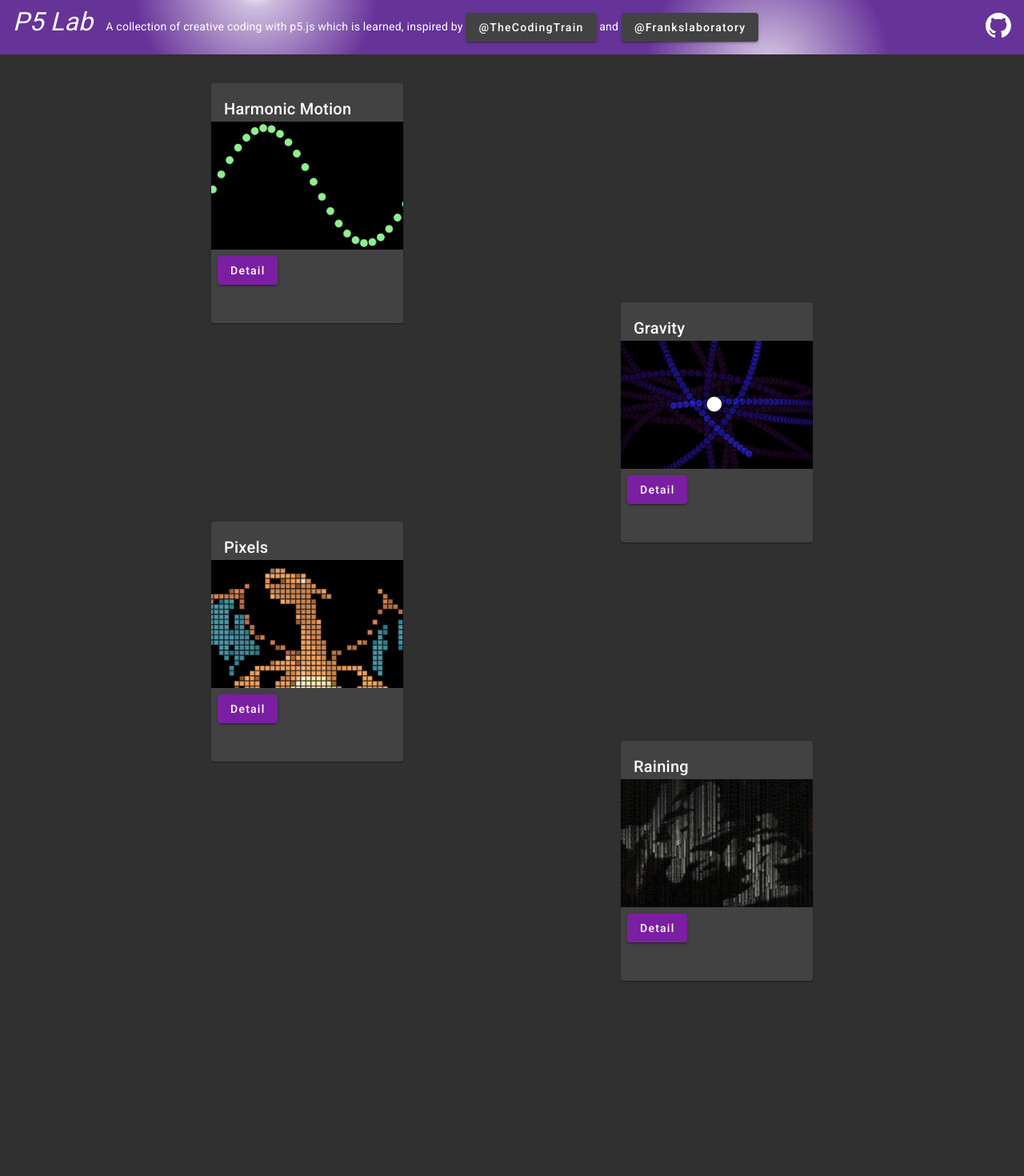
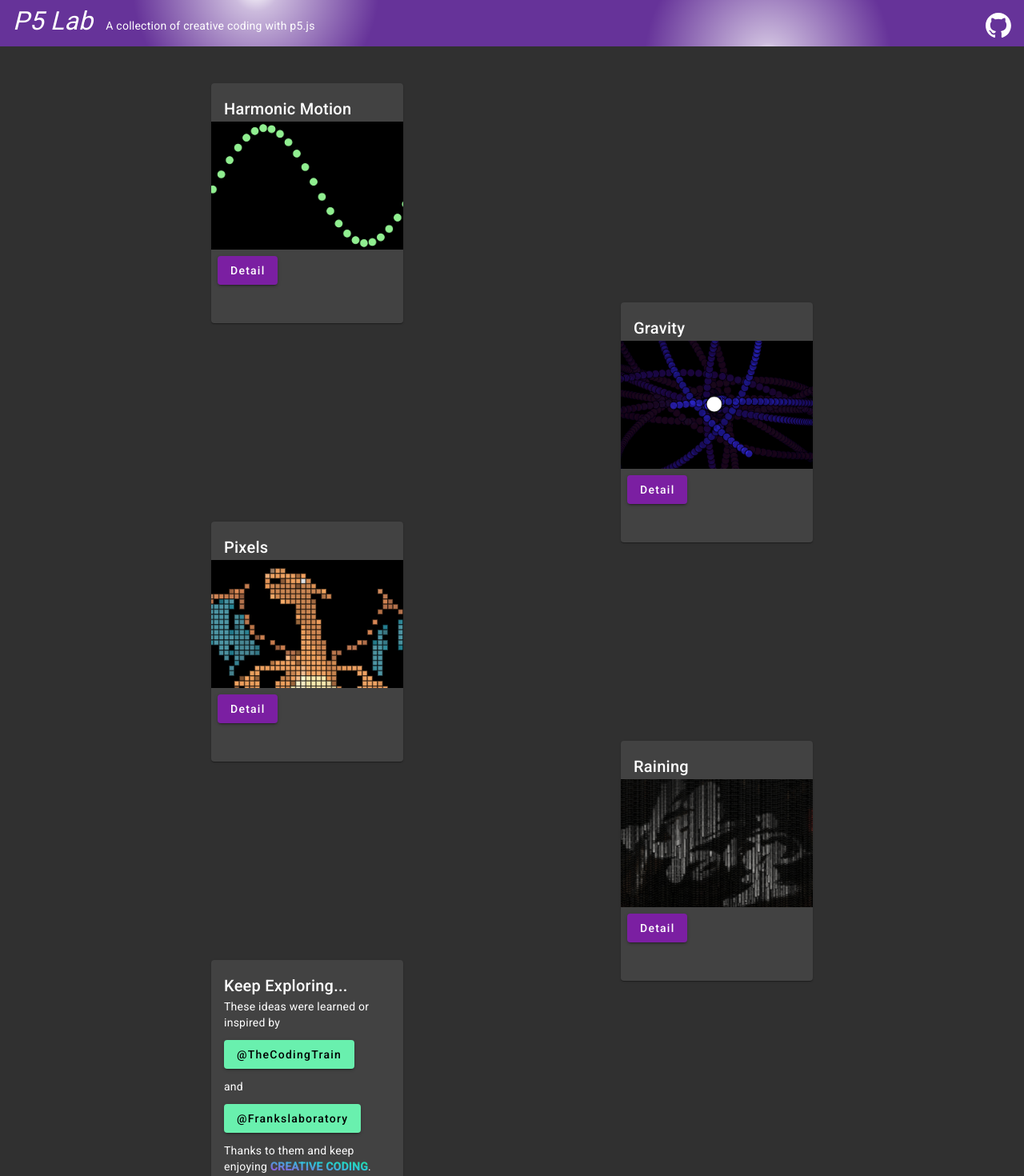
Before and after one commit to LKL2017/P5Lab, an Angular app: page /#/gallery/home in a window 1280 px wide. Shown: the top 1470 px of the page at 80% size. Before the commit the page ends 1250 px from the top, so only its background shows below. Built offline with nearby package versions, Linux system fonts and the light colour scheme.

Commit message:
chore: move link to a mat-card at the bottom of the list

```diff
--- a/src/app/app.component.html
+++ b/src/app/app.component.html
@@ -1,10 +1,7 @@
 <div class="app-container">
   <div class="app-header">
     <span class="title">P5 Lab</span>
-    <span class="description">A collection of creative coding with p5.js which is learned, inspired by
-    <a mat-raised-button href="https://www.youtube.com/watch?v=70MQ-FugwbI&list=PLRqwX-V7Uu6ZV4yEcW3uDwOgGXKUUsPOM" target="_blank">{{ '@TheCodingTrain' }}</a>
-    and
-    <a mat-raised-button href="https://www.youtube.com/@Frankslaboratory" target="_blank">{{ '@Frankslaboratory' }}</a>
+    <span class="description">A collection of creative coding with p5.js
   </span>
   <a class="app-header-icon" href="https://github.com/LKL2017/P5Lab" target="_blank">
     <img src="assets/images/github-mark-white.svg"  alt="github-icon">
--- a/src/di/mock.ts
+++ b/src/di/mock.ts
@@ -1,10 +1,10 @@
 import {InjectionToken} from "@angular/core";
 
 export interface Artifact {
-  type: 'harmonic' | 'gravity' | 'pixel' | 'raining'
-  title: string;
+  type: 'harmonic' | 'gravity' | 'pixel' | 'raining' | 'possibility';
+  title?: string;
   description?: string;
-  preview: string;
+  preview?: string;
 }
 
 export const ArtifactToken = new InjectionToken<Artifact[]>('gallery-list');
@@ -13,5 +13,6 @@ export const MOCK_ARTIFACTS: Artifact[] = [
   {type: 'harmonic', title: 'Harmonic Motion', preview: 'assets/images/harmonic-preview.png'},
   {type: 'gravity', title: 'Gravity', preview: 'assets/images/gravity-preview.png'},
   {type: 'pixel', title: 'Pixels', preview: 'assets/images/image-preview.png'},
-  {type: 'raining', title: 'Raining', preview: 'assets/images/raining-preview.png'}
+  {type: 'raining', title: 'Raining', preview: 'assets/images/raining-preview.png'},
+  {type: 'possibility', title: 'Keep Exploring...' },
 ]
--- a/src/gallery/gallery-home/gallery-home.component.html
+++ b/src/gallery/gallery-home/gallery-home.component.html
@@ -7,11 +7,26 @@
       @if (artifact.preview) {
         <img [src]="artifact.preview"  mat-card-image alt="">
       } @else {
-        <mat-card-content>Developing</mat-card-content>
+        <mat-card-content>
+          <ng-container *ngTemplateOutlet="footDesc"></ng-container>
+        </mat-card-content>
       }
-      <mat-card-actions>
-        <button mat-raised-button color="primary" (click)="toDetail(artifact)" [disabled]="!artifact.preview">Detail</button>
+      <mat-card-actions *ngIf="artifact.preview">
+        <button mat-raised-button color="primary" (click)="toDetail(artifact)">Detail</button>
       </mat-card-actions>
     </mat-card>
   }
 </section>
+
+
+<ng-template #footDesc>
+  <p>These ideas were learned or inspired by
+  <p>
+    <a mat-raised-button color="accent" href="https://www.youtube.com/watch?v=70MQ-FugwbI&list=PLRqwX-V7Uu6ZV4yEcW3uDwOgGXKUUsPOM" target="_blank">{{ '@TheCodingTrain' }}</a>
+  </p>
+  <p>and</p>
+  <p>
+    <a mat-raised-button color="accent" href="https://www.youtube.com/@Frankslaboratory" target="_blank">{{ '@Frankslaboratory' }}</a>
+  </p>
+  <p>Thanks to them and keep enjoying <span class="matter-text">creative coding</span>.</p>
+</ng-template>
--- a/src/gallery/gallery-home/gallery-home.component.scss
+++ b/src/gallery/gallery-home/gallery-home.component.scss
@@ -25,3 +25,24 @@
     }
   }
 }
+
+.matter-text {
+  text-transform: uppercase;
+  display: inline-block;
+  font-weight: bold;
+
+  color: transparent;
+  background: linear-gradient(8deg, #da49e7 15%, #9154de, #2ac6d5, #1fea8e 85%);
+  background-size: 200% 200%;
+  -webkit-background-clip: text;
+
+  animation: bg-effect 2s alternate infinite;
+  @keyframes bg-effect {
+    from {
+      background-position: left;
+    }
+    to {
+      background-position: right;
+    }
+  }
+}
```
